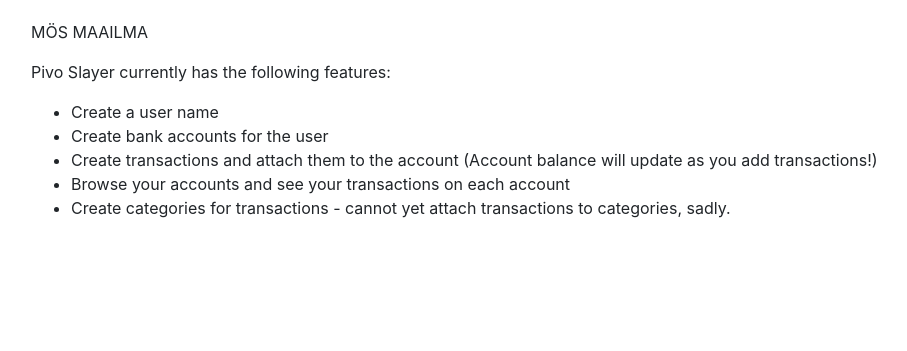
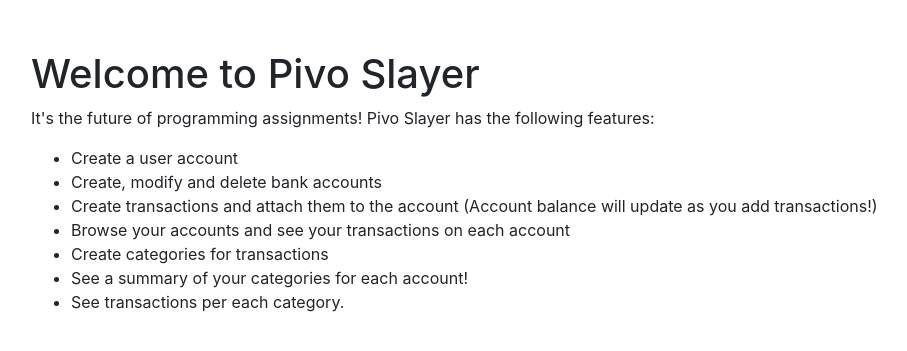
Before and after one commit to joonasviljakainen/account-categories, a Flask app: page / in a window 1280 px wide. Shown: the part 56-407 px from the top of the page, without its empty margins (149-1056 px from the left). Run offline with Flask 2, Linux system fonts and the light colour scheme; some libraries are stand-ins or nearby versions.

Commit message:
Updated index.html

```diff
--- a/application/templates/index.html
+++ b/application/templates/index.html
@@ -3,17 +3,17 @@
 {% block body %}
 <div class="row justify-content-center" style="margin-top: 20px">
     <div class="col-sm-10">
-        <p>
-        MÖS MAAILMA
-        </p>
+        <h1 style="margin-top: 30px">Welcome to Pivo Slayer</h1>
 
-        <p>Pivo Slayer currently has the following features:</p>
+        <p>It's the future of programming assignments! Pivo Slayer has the following features:</p>
         <ul>
-            <li>Create a user name</li>
-            <li>Create bank accounts for the user</li>
+            <li>Create a user account</li>
+            <li>Create, modify and delete bank accounts</li>
             <li>Create transactions and attach them to the account (Account balance will update as you add transactions!)</li>
             <li>Browse your accounts and see your transactions on each account</li>
-            <li>Create categories for transactions - cannot yet attach transactions to categories, sadly.</li>
+            <li>Create categories for transactions</li>
+            <li>See a summary of your categories for each account!</li>
+            <li>See transactions per each category.</li>
         </ul>
     </div>
 </div>
```
